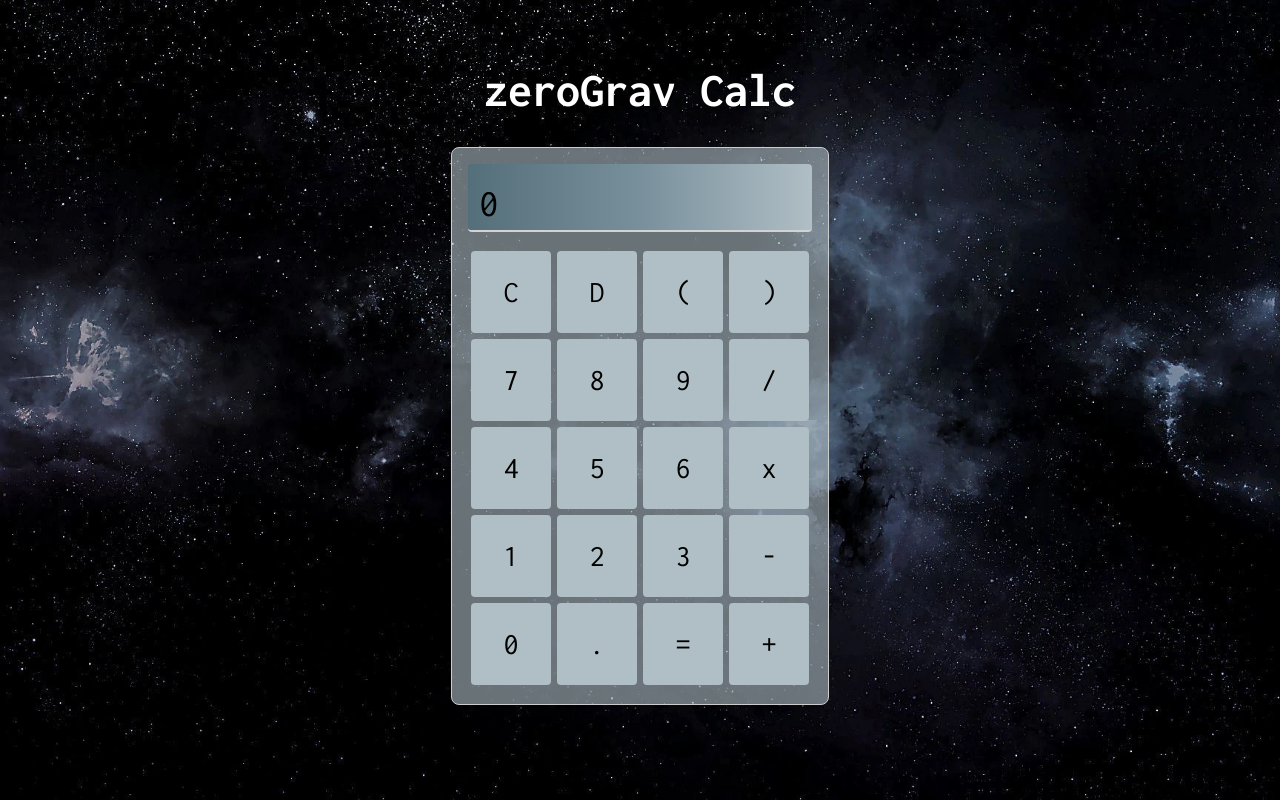
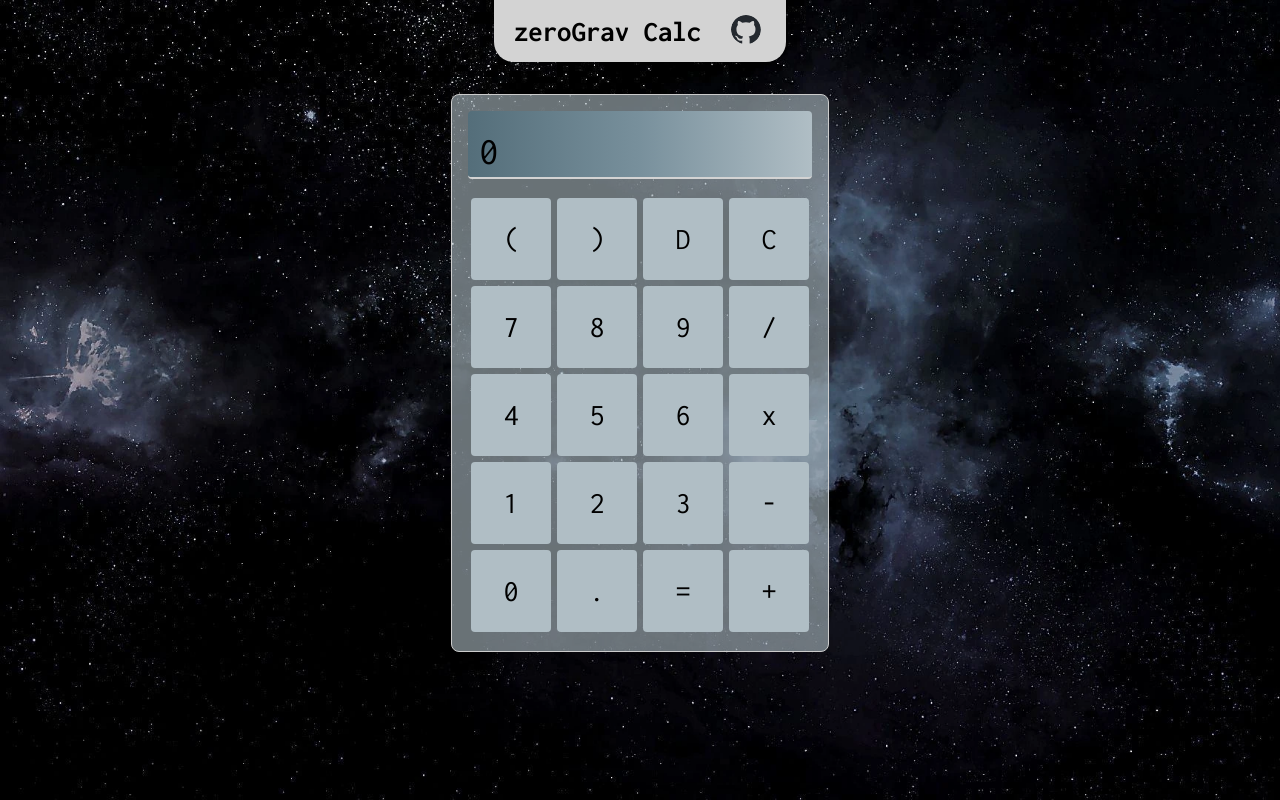
Before and after one commit to SerjSX/zeroGrav-calc, a plain HTML site: page index.html in a window 1280 px wide. Drawn offline with Linux system fonts and the light colour scheme.

Commit message:
Added titles, top bar, replacing functionality buttons
- Added titles on hover for the non-numbered buttons to show what they are
- Added top bar storing the title and the Github link
- When the user clicks on an operation, like /, then changes mind and clicks on another, like +, the program replaces the old one with the new. Already it's not possible to have /+ next to each other.

```diff
--- a/index.html
+++ b/index.html
@@ -4,8 +4,9 @@
 <head>
     <meta charset="UTF-8">
     <meta name="viewport" content="width=device-width, initial-scale=1.0">
-    <title>Web-Based Calculator</title>
+    <title>zeroGrav Calc - simple web-based calculator</title>
     <link rel="stylesheet" href="styles.css">
+    <link rel="icon" type="image/x-icon" href="media/calc.png">
 
     <!--Loads the font Inconsolata for a terminal-like font display. You know. Space. Retro. :)-->
     <link rel="preconnect" href="https://fonts.googleapis.com">
@@ -14,54 +15,59 @@
 </head>
 
 <body>
+    <nav>
+        <!--Header title-->
+        <h1>zeroGrav Calc</h1>
+
+        <a href="https://github.com/SerjSX/zeroGrav-calc" target="_blank" title="Visit the Github page"><img alt="Github page link" src="media/github-mark.svg"></a>
+    </nav>
+
     <!--The following div element will store all elements displayed on the screen-->
     <div class="flex-container">
-        <!--Header title-->
-        <h1>zeroGrav Calc</h1>
 
         <!--This main element, .calculator-container, stores the calculator itself and the elements for it-->
         <main class="calculator-container" id="calculator-container">
             <!-- Calculator Display -->
             <section id="display" class="calculator-display">
-                0
+
             </section>
 
             <!-- Calculator Buttons -->
             <section class="calculator-buttons">
                 <!--.calculator-buttons-wrap stores the buttons of each row-->
                 <div class="calculator-buttons-wrap">
-                    <button type="button" data-value="C">C</button>
-                    <button type="button" data-value="D">D</button>
-                    <button type="button" data-value="(">(</button>
-                    <button type="button" data-value=")">)</button>
+                    <button type="button" data-value="(" title="Open Paranthesis">(</button>
+                    <button type="button" data-value=")" title="Close Paranthesis">)</button>
+                    <button type="button" data-value="D" title="Delete">D</button>
+                    <button type="button" data-value="C" title="Clear">C</button>
                 </div>
 
                 <div class="calculator-buttons-wrap">
                     <button type="button" data-value="7">7</button>
                     <button type="button" data-value="8">8</button>
                     <button type="button" data-value="9">9</button>
-                    <button type="button" data-value="/">/</button>
+                    <button type="button" data-value="/" title="Divide">/</button>
                 </div>
 
                 <div class="calculator-buttons-wrap">
                     <button type="button" data-value="4">4</button>
                     <button type="button" data-value="5">5</button>
                     <button type="button" data-value="6">6</button>
-                    <button type="button" data-value="*">x</button>
+                    <button type="button" data-value="*" title="Multiply">x</button>
                 </div>
 
                 <div class="calculator-buttons-wrap">
                     <button type="button" data-value="1">1</button>
                     <button type="button" data-value="2">2</button>
                     <button type="button" data-value="3">3</button>
-                    <button type="button" data-value="-">-</button>
+                    <button type="button" data-value="-" title="Subtract">-</button>
                 </div>
 
                 <div class="calculator-buttons-wrap">
                     <button type="button" data-value="0">0</button>
                     <button type="button" data-value=".">.</button>
-                    <button type="button" data-value="=">=</button>
-                    <button type="button" data-value="+">+</button>
+                    <button type="button" data-value="=" title="Compute">=</button>
+                    <button type="button" data-value="+" title="Add">+</button>
                 </div>
             </section>
         </main>
--- a/styles.css
+++ b/styles.css
@@ -14,12 +14,34 @@ body {
     background-size: cover;
 }
 
+/*Styling properties for the nav element that stores the title of my page and the link to the Github page*/
+nav {
+    display: flex;
+    align-items: center;
+    background-color: lightgray;
+    padding: 10px 20px 10px 20px;
+    width: fit-content;
+    margin: 0 auto;
+    border-bottom-right-radius: 20px;
+    border-bottom-left-radius: 20px;
+}
+
 /*sets the color to white for the header, centers it, and brings it down from the margin so it won't be close to the top*/
 h1 {
-    color: white;
-    text-align: center;
-    margin-top: 65px;
-    font-size: 2rem;
+    font-size: 1.5rem;
+    padding-right: 25px;
+}
+
+/*styling the image so the size would be smaller and adding a hover effect since it's wrapped by an anchor link*/
+nav img {
+    width: 40px;
+    padding: 5px;
+    border-radius: 30px;
+    transition: background-color 1s;
+}
+
+nav img:hover {
+    background-color: #fff1c6;
 }
 
 /* Container for the calculator */
@@ -80,13 +102,12 @@ h1 {
 /* Hover effects for buttons */
 .calculator-buttons button:hover {
     background-color: #fff1c6;
-
 }
 
 /*to increase the font sizes and widths for the calculator display and buttons on larger screen sizes*/
 @media only screen and (min-width: 400px) {
     h1 {
-        font-size: 3rem;
+        font-size: 1.8rem;
     }
 
     .calculator-display {
```
Also changed, not shown: script.js (+15 -7 lines), media/calc.png (added), media/github-mark.svg (added).
